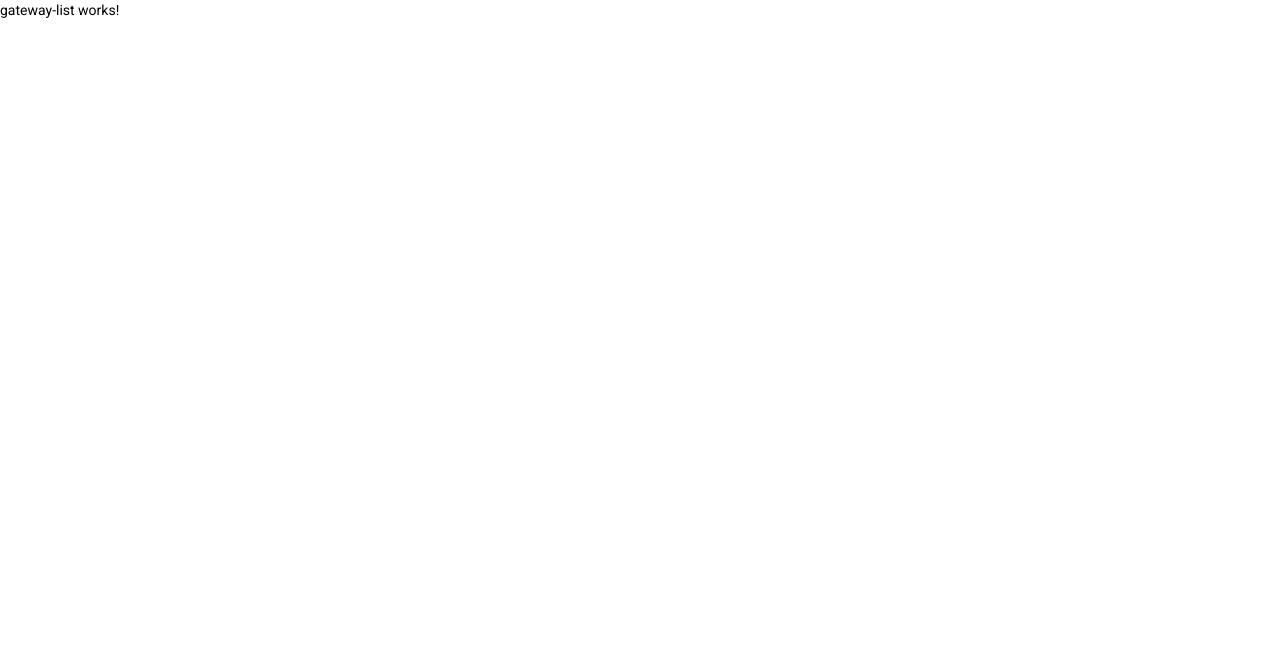
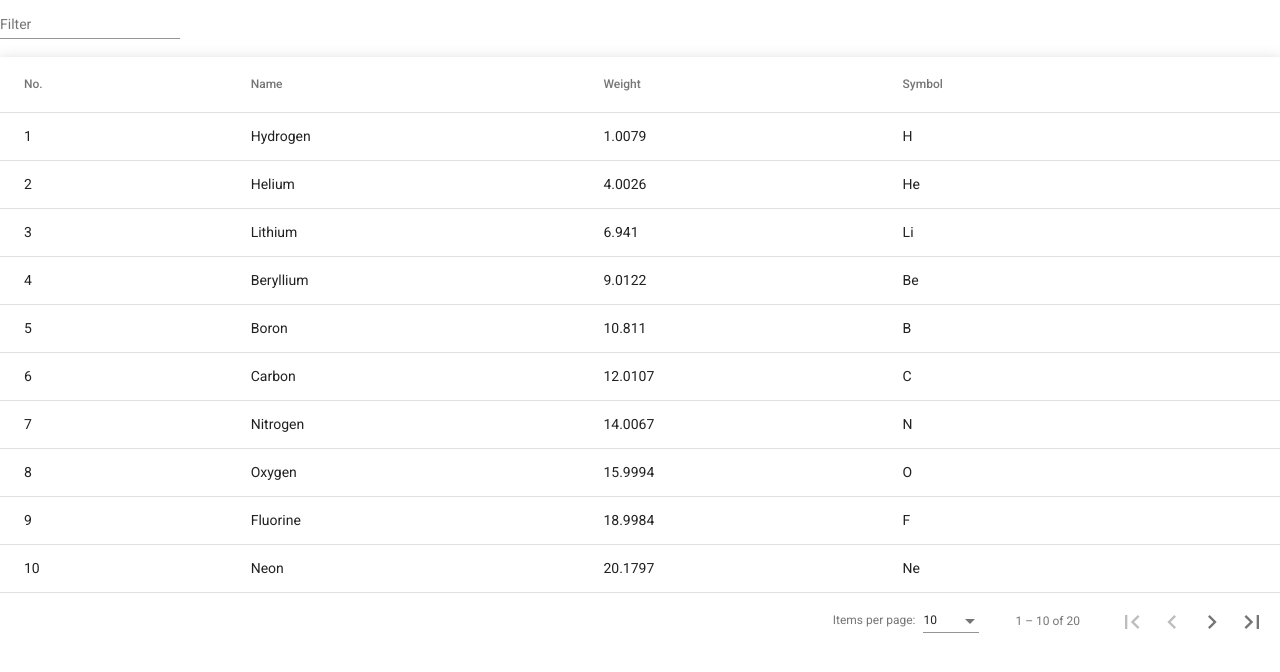
Before and after one commit to ayousry1/gateway-ui, an Angular app: page / in a window 1280 px wide. Shown: the top 672 px of the page. Built offline with nearby package versions, Linux system fonts and the light colour scheme.

Commit message:
[master]: adding material table with pagination and filtration

```diff
--- a/src/app/gateway-list/gateway-list.component.css
+++ b/src/app/gateway-list/gateway-list.component.css
@@ -0,0 +1,3 @@
+table {
+  width: 100%;
+}
--- a/src/app/gateway-list/gateway-list.component.html
+++ b/src/app/gateway-list/gateway-list.component.html
@@ -1 +1,43 @@
-<p>gateway-list works!</p>
+<mat-form-field class="example-form-field">
+  <mat-label>Filter</mat-label>
+  <input matInput type="text" (keyup)="doFilter()" [(ngModel)]="filterValue">
+</mat-form-field>
+
+<table mat-table [dataSource]="dataSource" class="mat-elevation-z8">
+
+  <!--- Note that these columns can be defined in any order.
+        The actual rendered columns are set as a property on the row definition" -->
+
+  <!-- Position Column -->
+  <ng-container matColumnDef="position">
+    <th mat-header-cell *matHeaderCellDef> No. </th>
+    <td mat-cell *matCellDef="let element"> {{element.position}} </td>
+  </ng-container>
+
+  <!-- Name Column -->
+  <ng-container matColumnDef="name">
+    <th mat-header-cell *matHeaderCellDef> Name </th>
+    <td mat-cell *matCellDef="let element"> {{element.name}} </td>
+  </ng-container>
+
+  <!-- Weight Column -->
+  <ng-container matColumnDef="weight">
+    <th mat-header-cell *matHeaderCellDef> Weight </th>
+    <td mat-cell *matCellDef="let element"> {{element.weight}} </td>
+  </ng-container>
+
+  <!-- Symbol Column -->
+  <ng-container matColumnDef="symbol">
+    <th mat-header-cell *matHeaderCellDef> Symbol </th>
+    <td mat-cell *matCellDef="let element"> {{element.symbol}} </td>
+  </ng-container>
+
+  <tr mat-header-row *matHeaderRowDef="displayedColumns"></tr>
+  <tr mat-row *matRowDef="let row; columns: displayedColumns;"></tr>
+</table>
+
+<mat-paginator #paginator
+               [pageSize]="10"
+               [pageSizeOptions]="[5, 10]"
+               [showFirstLastButtons]="true">
+</mat-paginator>
--- a/src/app/gateway-list/gateway-list.component.ts
+++ b/src/app/gateway-list/gateway-list.component.ts
@@ -1,15 +1,64 @@
-import { Component, OnInit } from '@angular/core';
+import {AfterViewInit, Component, OnInit, ViewChild} from '@angular/core';
+import {MatPaginator} from '@angular/material/paginator';
+import {MatTableDataSource} from '@angular/material/table';
+
+export interface PeriodicElement {
+  name: string;
+  position: number;
+  weight: number;
+  symbol: string;
+}
+
+const ELEMENT_DATA: PeriodicElement[] = [
+  {position: 1, name: 'Hydrogen', weight: 1.0079, symbol: 'H'},
+  {position: 2, name: 'Helium', weight: 4.0026, symbol: 'He'},
+  {position: 3, name: 'Lithium', weight: 6.941, symbol: 'Li'},
+  {position: 4, name: 'Beryllium', weight: 9.0122, symbol: 'Be'},
+  {position: 5, name: 'Boron', weight: 10.811, symbol: 'B'},
+  {position: 6, name: 'Carbon', weight: 12.0107, symbol: 'C'},
+  {position: 7, name: 'Nitrogen', weight: 14.0067, symbol: 'N'},
+  {position: 8, name: 'Oxygen', weight: 15.9994, symbol: 'O'},
+  {position: 9, name: 'Fluorine', weight: 18.9984, symbol: 'F'},
+  {position: 10, name: 'Neon', weight: 20.1797, symbol: 'Ne'},
+  {position: 1, name: 'Hydrogen', weight: 1.0079, symbol: 'H'},
+  {position: 2, name: 'Helium', weight: 4.0026, symbol: 'He'},
+  {position: 3, name: 'Lithium', weight: 6.941, symbol: 'Li'},
+  {position: 4, name: 'Beryllium', weight: 9.0122, symbol: 'Be'},
+  {position: 5, name: 'Boron', weight: 10.811, symbol: 'B'},
+  {position: 6, name: 'Carbon', weight: 12.0107, symbol: 'C'},
+  {position: 7, name: 'Nitrogen', weight: 14.0067, symbol: 'N'},
+  {position: 8, name: 'Oxygen', weight: 15.9994, symbol: 'O'},
+  {position: 9, name: 'Fluorine', weight: 18.9984, symbol: 'F'},
+  {position: 10, name: 'Neon', weight: 20.1797, symbol: 'Ne'},
+
+];
 
 @Component({
   selector: 'app-gateway-list',
   templateUrl: './gateway-list.component.html',
   styleUrls: ['./gateway-list.component.css']
 })
-export class GatewayListComponent implements OnInit {
+export class GatewayListComponent implements OnInit, AfterViewInit {
 
-  constructor() { }
+
+  @ViewChild(MatPaginator) paginator!: MatPaginator;
+  dataSource = new MatTableDataSource;
+  filterValue = '';
+  displayedColumns: string[] = ['position', 'name', 'weight', 'symbol'];
+
+  constructor() {
+  }
 
   ngOnInit(): void {
+    this.dataSource.data = ELEMENT_DATA;
   }
 
+  ngAfterViewInit(): void {
+    this.dataSource.paginator = this.paginator;
+  }
+
+
+  public doFilter = () => {
+    this.dataSource.filter = this.filterValue.trim().toLocaleLowerCase();
+  }
 }
--- a/src/styles.css
+++ b/src/styles.css
@@ -1,4 +1,5 @@
 /* You can add global styles to this file, and also import other style files */
+@import '@angular/material/prebuilt-themes/deeppurple-amber.css';
 
 html, body { height: 100%; }
 body { margin: 0; font-family: Roboto, "Helvetica Neue", sans-serif; }
```
